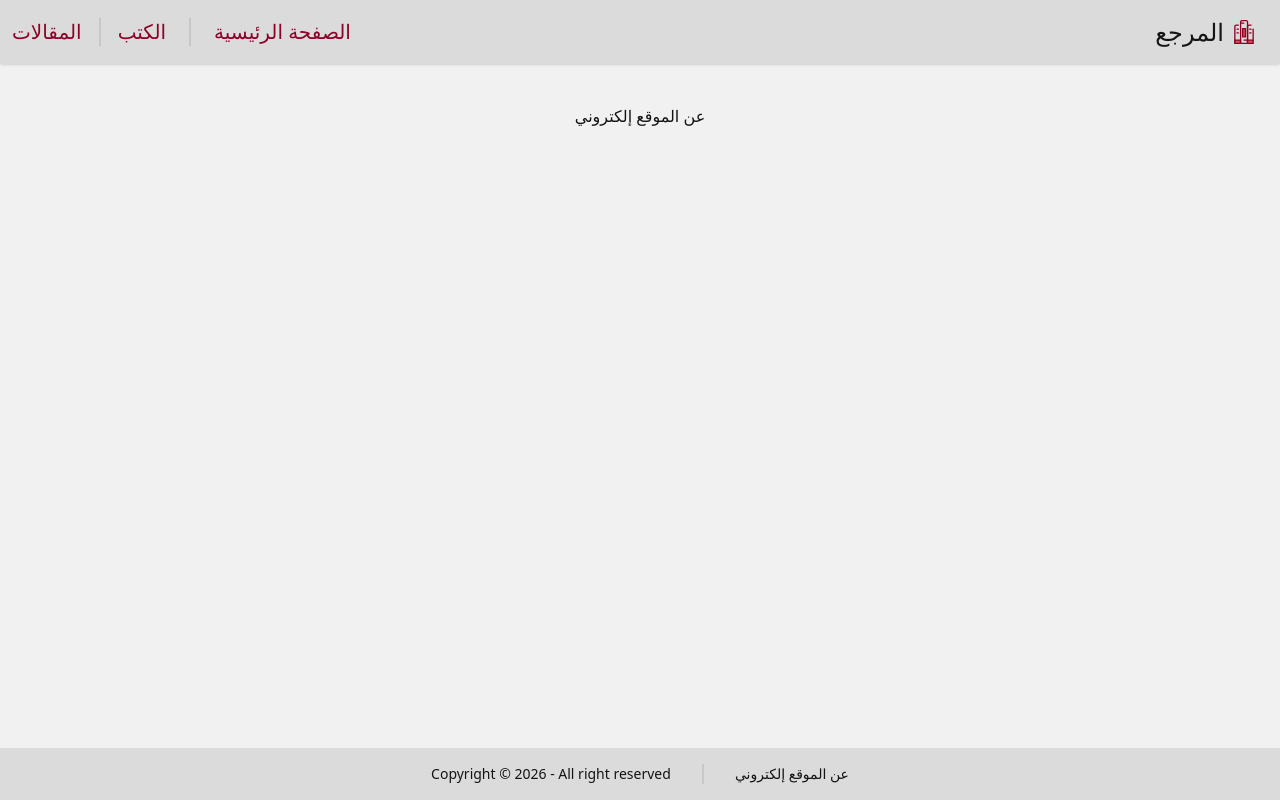
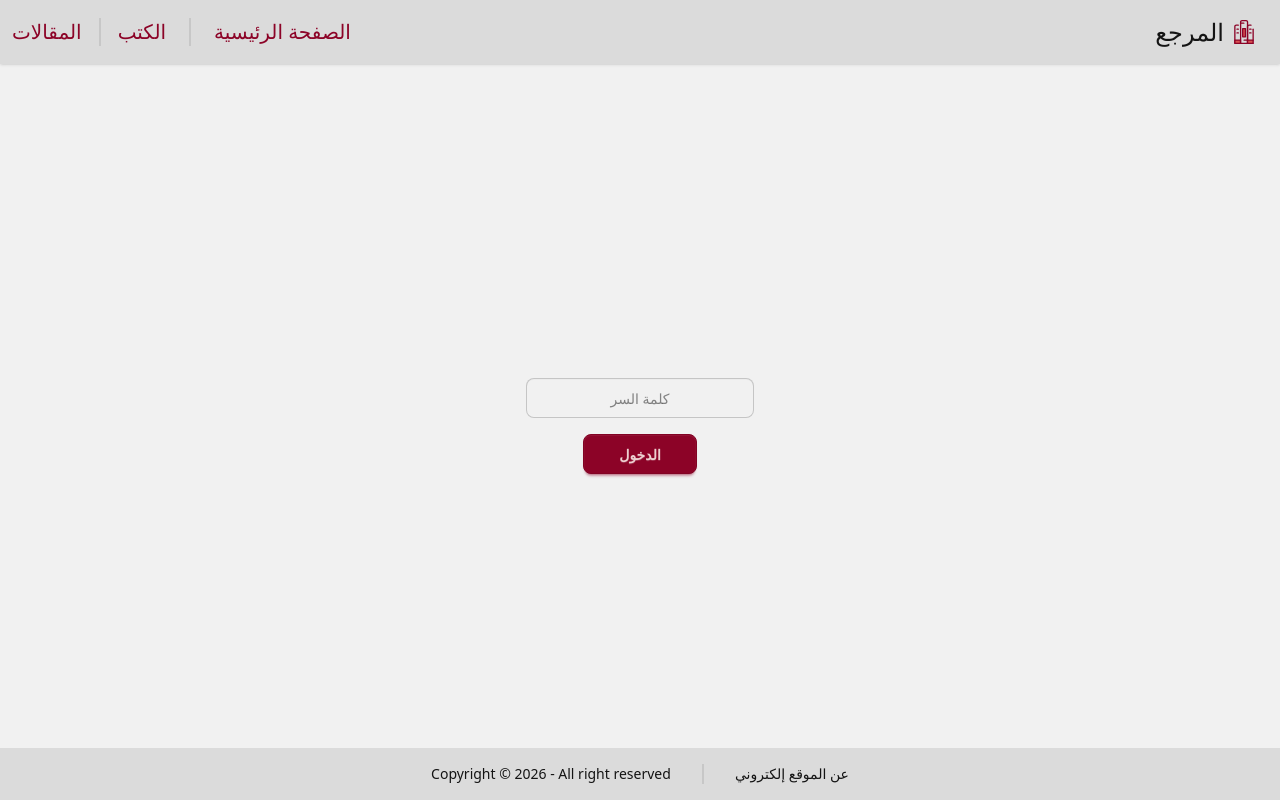
Before and after one commit to VoidRB/Clients-published-collection, a Vue app in the folder Client/: page /about in a window 1280 px wide. Built offline with nearby package versions, Linux system fonts and the light colour scheme; no server answers.

Commit message:
chore: added a private-collection view
+ as per the clients request a new view was added and it has some auth.

```diff
--- /dev/null
+++ b/Client/src/components/PrivateCollectionLogin.vue
@@ -0,0 +1,44 @@
+<script setup lang="ts">
+import { supabase } from "@/helper/supabase";
+import router from "@/router";
+import { ref } from "vue";
+
+const password = ref<string>();
+
+const loginToCollection = async () => {
+  const { data } = await supabase
+    .from("site_secrets")
+    .select("secret_name")
+    .eq("secret_value", password.value)
+    .single();
+
+  if (!data) {
+    sessionStorage.setItem("isAuthenticated", "false");
+    alert("incorrect");
+  } else {
+    sessionStorage.setItem("isAuthenticated", "true");
+
+    router.push("/private-collection");
+  }
+};
+
+console.log();
+</script>
+<template>
+  <div class="flex h-full w-full flex-col items-center justify-center gap-4">
+    <form class="fieldset flex flex-col items-center justify-center gap-4">
+      <input
+        v-model="password"
+        type="password"
+        class="input text-center transition-all duration-75 focus:scale-105 focus:shadow-xl"
+        required
+        placeholder="كلمة السر"
+        autocomplete="current-password"
+        minlength="8"
+        pattern="(?=.*\d)(?=.*[a-z])(?=.*[A-Z]).{8,}"
+      />
+
+      <button @click.prevent="loginToCollection()" class="btn btn-primary w-1/2">الدخول</button>
+    </form>
+  </div>
+</template>
--- a/Client/src/router/index.ts
+++ b/Client/src/router/index.ts
@@ -50,11 +50,20 @@ const router = createRouter({
       },
     },
     {
+      path: "/Private-collection",
+      name: "Private-collection",
+      component: () => import("@/views/PrivateCollectionView.vue"),
+      meta: {
+        title: "المجموعة الخاصة",
+        requireAuth: true,
+      },
+    },
+    {
       path: "/:catchall(.*)",
       name: "notFound",
       meta: {
         title: "خطأ: 404",
-        requireAuth: true,
+        requireAuth: false,
       },
       component: () => import("@/views/NotFoundView.vue"),
     },
@@ -66,4 +75,15 @@ router.beforeEach((to, _from, next) => {
   next();
 });
 
+router.beforeEach(async (to, _from, next) => {
+  if (to.meta.requireAuth === true) {
+    const authItem = sessionStorage.getItem("isAuthenticated");
+    if (authItem === "true") {
+      return next();
+    }
+    return next("/");
+  }
+  return next();
+});
+
 export default router;
--- a/Client/src/views/AboutView.vue
+++ b/Client/src/views/AboutView.vue
@@ -1,4 +1,8 @@
-<script setup lang="ts"></script>
+<script setup lang="ts">
+import PrivateCollectionLogin from "@/components/PrivateCollectionLogin.vue";
+</script>
 <template>
-  <div class="mt-10 flex-col">عن الموقع إلكتروني</div>
+  <div class="mt-10 flex h-full w-full flex-col items-center justify-center">
+    <PrivateCollectionLogin />
+  </div>
 </template>
--- /dev/null
+++ b/Client/src/views/PrivateCollectionView.vue
@@ -0,0 +1,2 @@
+<script setup lang="ts"></script>
+<template>private collection</template>
```
